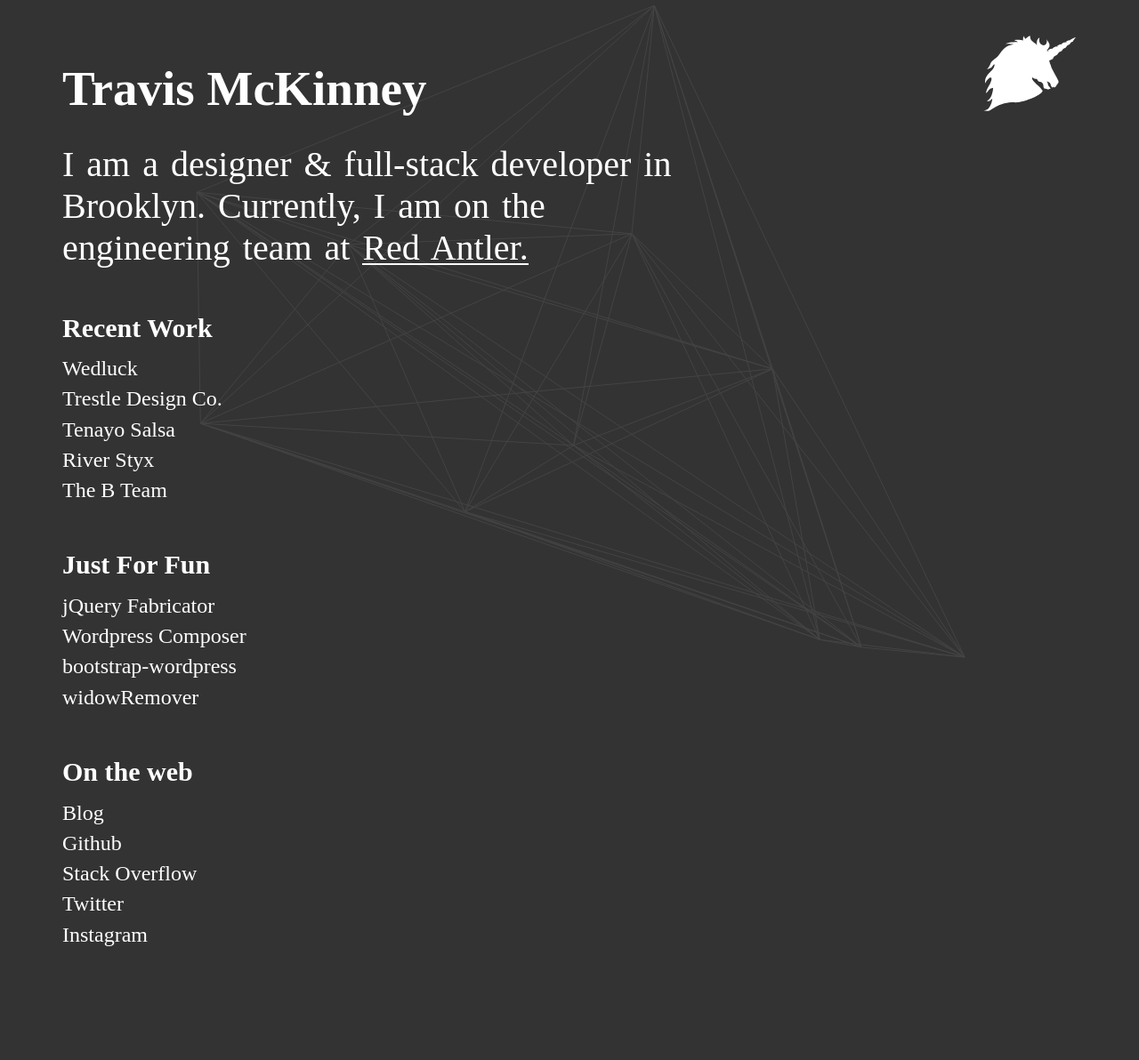
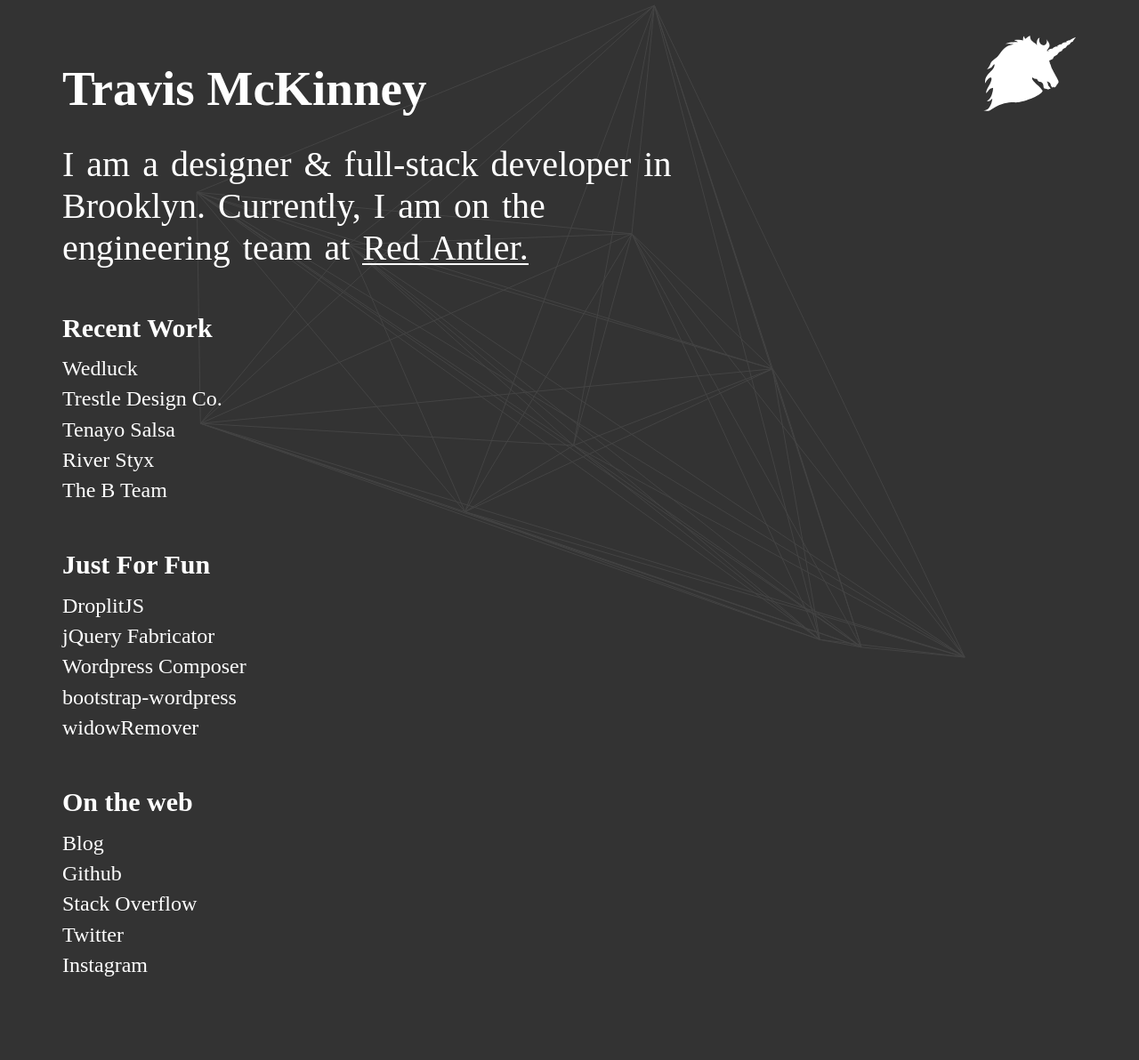
Before and after one commit to tramck/tramck.github.io, a Jekyll site: the page built from index.html, in a window 1280 px wide. Shown: the whole page at 89% size. Built offline with Jekyll 4.4.1, drawn with Linux system fonts in a browser that asks for light colours; nearby versions of some CDN libraries; before the commit the page ends 1158 px from its top, so only the background shows below that.

Commit message:
add droplitjs to just for fun

```diff
--- a/index.html
+++ b/index.html
@@ -33,6 +33,7 @@ body_class: home
 
     <h3>Just For Fun</h3>
     <ul class="home-list">
+      <li><a href="https://github.com/braznaavtrav/DroplitJS">DroplitJS</a></li>
       <li><a href="https://github.com/braznaavtrav/jquery.fabricator">jQuery Fabricator</a></li>
       <li><a href="http://github.com/braznaavtrav/wordpress_composer">Wordpress Composer</a></li>
       <li><a href="https://github.com/braznaavtrav/bootstrap-wordpress">bootstrap-wordpress</a></li>
```
